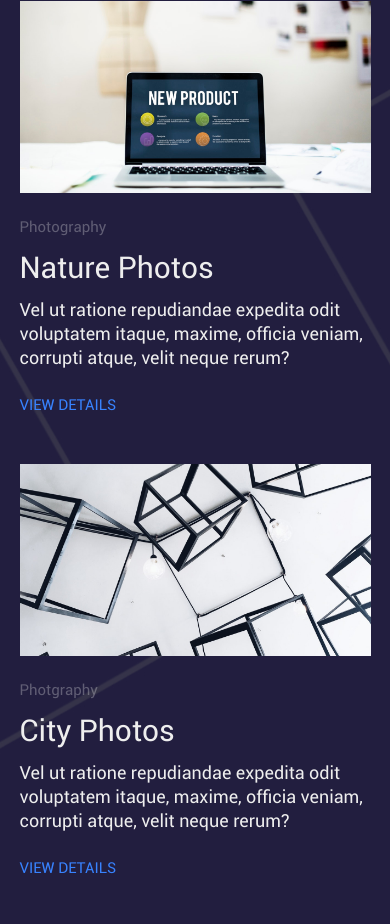
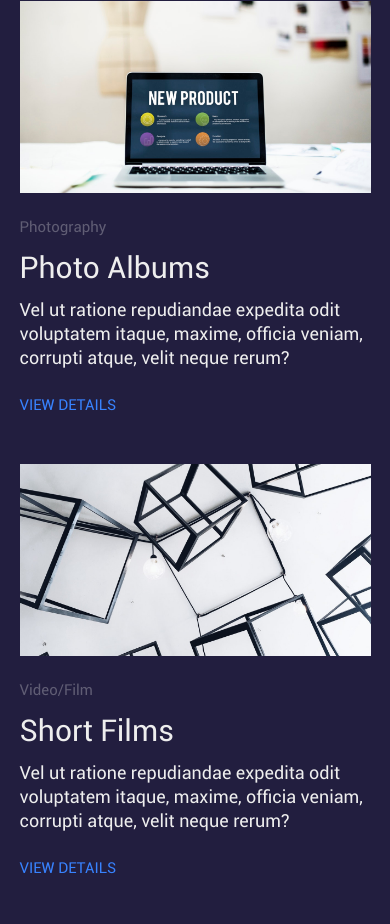
Before and after one commit to austinbaying/austinbryan.github.io, a plain HTML site: page index.html in a window 390 px wide. Shown: the part 3388-4312 px from the top of the page. Drawn offline with nearby package versions, Linux system fonts and the light colour scheme.

Commit message:
background
background changes

```diff
--- a/index.html
+++ b/index.html
@@ -10,7 +10,7 @@
   <script src="https://kit.fontawesome.com/502298a71c.js" crossorigin="anonymous"></script>
 </head>
 
-<body>
+<body style="background-image: url('images/sitebg.jpg');">
   <header>
     <div class="menu-toggler">
       <div class="bar half start"></div>
@@ -132,7 +132,7 @@
         </div>
         <div class="portfolio-description">
           <h6>Photography</h6>
-          <h1>Nature Photos</h1>
+          <h1>Photo Albums</h1>
           <p>
             Vel ut ratione repudiandae expedita odit voluptatem itaque, maxime, officia veniam, corrupti atque, velit neque rerum?
           </p>
@@ -141,8 +141,8 @@
       </div>
       <div class="portfolio-item">
         <div class="portfolio-description has-margin-right">
-          <h6>Photgraphy</h6>
-          <h1>City Photos</h1>
+          <h6>Video/Film</h6>
+          <h1>Short Films</h1>
           <p>
             Vel ut ratione repudiandae expedita odit voluptatem itaque, maxime, officia veniam, corrupti atque, velit neque rerum?
           </p>
@@ -152,7 +152,7 @@
           <img src="images/portitem2.jpeg" alt="">
         </div>
       </div>
-      <div class="portfolio-item">
+      <!-- <div class="portfolio-item">
         <div class="portfolio-img has-margin-right">
           <img src="images/portitem3.jpeg" alt="">
         </div>
@@ -163,7 +163,7 @@
             Vel ut ratione repudiandae expedita odit voluptatem itaque, maxime, officia veniam, corrupti atque, velit neque rerum?
           </p>
           <a href="https://vimeo.com/470582370" class="cta">View Details</a>
-        </div>
+        </div> -->
       </div>
     </div>
   </section>
--- a/main.css
+++ b/main.css
@@ -25,7 +25,10 @@ html {
 body {
   width: 100%;
   height: 100%;
-  background: url("images/sitebg.jpg") fixed no-repeat center;
+
+  background-repeat: no-repeat;
+  background-position: center;
+  background-attachment: fixed;
   background-size: cover;
 }
 
@@ -524,7 +527,9 @@ input[type="submit"]:hover {
 /*Start media queries*/
 @media screen and (max-width: 768px) {
   body {
-    background: url("images/sitebg2.jpg") fixed no-repeat center;
+    background-repeat: no-repeat;
+    background-position: center;
+    background-attachment: fixed;
     background-size: cover;
   }
 
```
